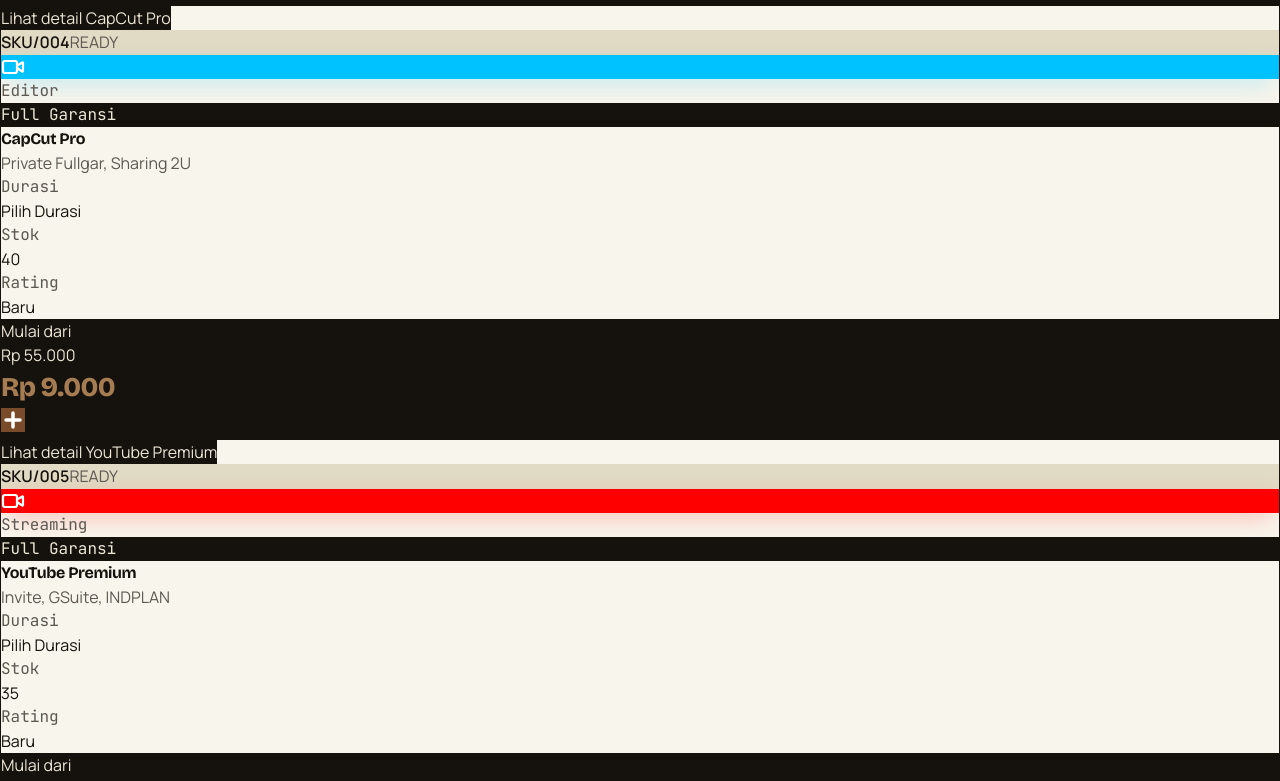
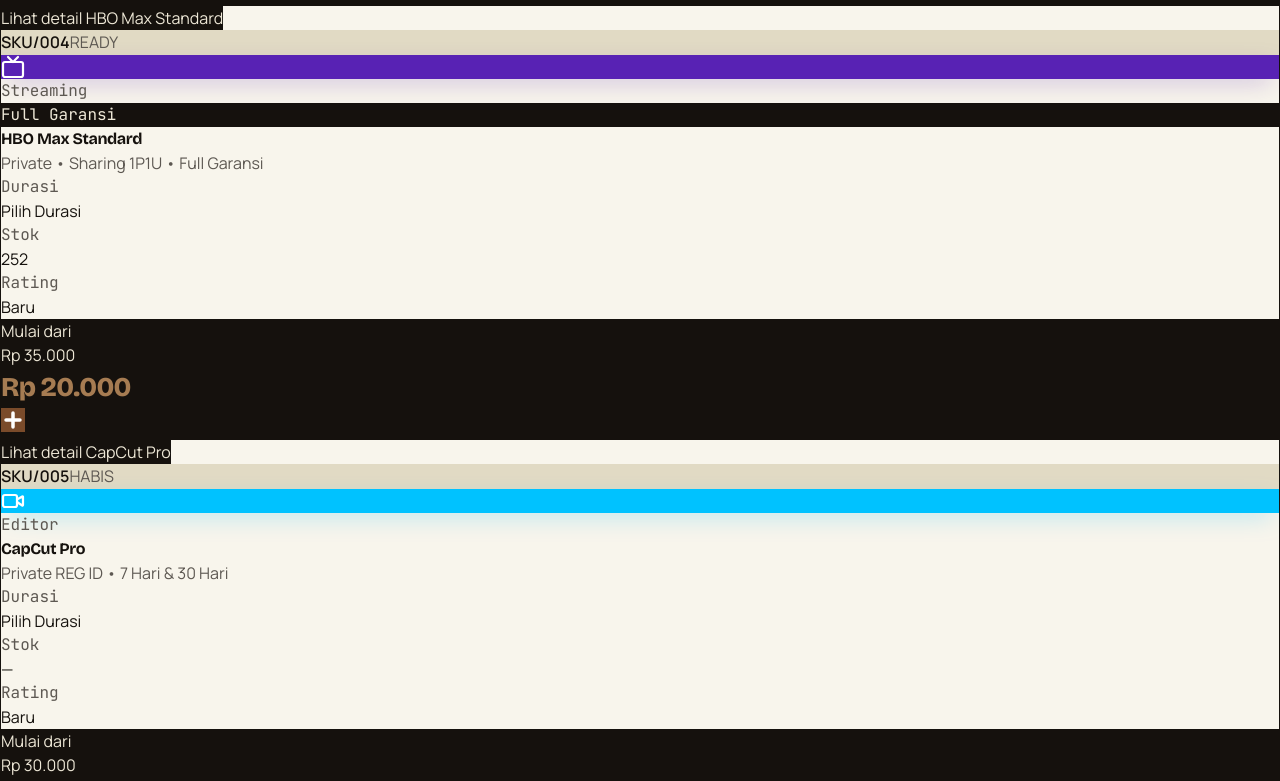
Before and after one commit to fajar337/PaluGada, a React (Vite) app: page / in a window 1280 px wide. Shown: the part 2971-3752 px from the top of the page. Built offline with nearby package versions, Linux system fonts and the light colour scheme.

Commit message:
feat: add HBO Max and update CapCut plans

```diff
--- a/src/features/palugada/constants.js
+++ b/src/features/palugada/constants.js
@@ -57,21 +57,11 @@
 
 export const CAPCUT_PLANS = [
   {
-    id: "private-fullgar",
-    name: "PRIVATE FULLGAR",
+    id: "private-reg-id",
+    name: "PRIVATE REG ID",
     options: [
-      { id: "30-day", duration: "30 Day", price: 18000 },
-      { id: "35-day", duration: "35 Day", price: 20000 },
-      { id: "42-day", duration: "42 Day", price: 25000 },
-      { id: "180-day", duration: "180 Day", price: 110000 },
-    ],
-  },
-  {
-    id: "sharing-2u",
-    name: "SHARING 2U",
-    options: [
-      { id: "35-day", duration: "35 Day", price: 9000 },
-      { id: "42-day", duration: "42 Day", price: 11000 },
+      { id: "30-hari", duration: "30 Hari", price: 30000, stock: 0 },
+      { id: "7-hari", duration: "7 Hari", price: 15000, stock: 0 },
     ],
   },
 ];
@@ -312,24 +302,73 @@
     ],
   },
   {
+    id: "p_hbo_max",
+    name: "HBO Max Standard",
+    category: "Streaming",
+    icon: "tv",
+    color: "#5822B4",
+    price: 35000,
+    oldPrice: 35000,
+    stock: 252,
+    duration: "Pilih Durasi",
+    tagline: "Private • Sharing 1P1U • Full Garansi",
+    description:
+      "HBO Max Standard untuk 1 bulan dengan pilihan Private Account atau Sharing 1 Profile 1 User. Akun siap digunakan dan mendapat full garansi.",
+    features: [
+      "Plan Standard dengan maksimal 2 layar",
+      "Kualitas Full HD 1080p",
+      "Akun siap digunakan",
+      "Akses email untuk paket Private",
+      "Dapat login hingga 10 perangkat",
+      "Full garansi selama 1 bulan",
+      "Bisa diperpanjang pada akun yang sama selama akun masih aktif",
+    ],
+    pricingPlans: [
+      {
+        id: "private-account",
+        name: "PRIVATE ACCOUNT",
+        options: [
+          {
+            id: "1-bulan-full-garansi",
+            duration: "1 Bulan - Full Garansi",
+            price: 35000,
+            stock: 252,
+          },
+        ],
+      },
+      {
+        id: "sharing-1p1u",
+        name: "SHARING 1 PROFILE 1 USER",
+        options: [
+          {
+            id: "1-bulan-full-garansi",
+            duration: "1 Bulan - Full Garansi",
+            price: 20000,
+            stock: 252,
+          },
+        ],
+      },
+    ],
+  },
+  {
     id: "p_capcut",
     name: "CapCut Pro",
     category: "Editor",
     icon: "video",
     color: "#00C2FF",
-    price: 9000,
-    oldPrice: 55000,
-    stock: 40,
+    price: 15000,
+    oldPrice: 30000,
+    stock: 0,
     duration: "Pilih Durasi",
-    tagline: "Private Fullgar, Sharing 2U",
+    tagline: "Private REG ID • 7 Hari & 30 Hari",
     description:
-      "CapCut Pro dengan email sudah disediakan seller, tinggal pakai. Pilih plan Private Fullgar atau Sharing 2U sesuai kebutuhan.",
+      "CapCut Pro Private region Indonesia dengan pilihan akses 7 hari atau 30 hari. Pilih durasi sesuai kebutuhan editing.",
     features: [
-      "Email sudah disediakan seller",
-      "Login only 1 device",
-      "Garansi apabila account error atau backfree",
-      "Maksimum number of attempts reset password agar bisa login",
-      "Semua fitur PRO terbuka",
+      "Akun private region Indonesia",
+      "Login hanya di 1 perangkat",
+      "Semua fitur Pro terbuka",
+      "Ekspor video tanpa watermark",
+      "Akses template, filter, dan efek premium",
     ],
     pricingPlans: CAPCUT_PLANS,
   },
@@ -432,7 +471,7 @@
   },
 ];
 
-export const AUTO_SYNC_SEED_PRODUCT_IDS = ["p_disney", "p_prime_video"];
+export const AUTO_SYNC_SEED_PRODUCT_IDS = ["p_disney", "p_prime_video", "p_hbo_max"];
 
 export const ICONS = {
   tv: Tv,
```
Also changed, not shown: src/features/palugada/lib/storage.js, 1 other file (tests, documents, lock files or other folders).
